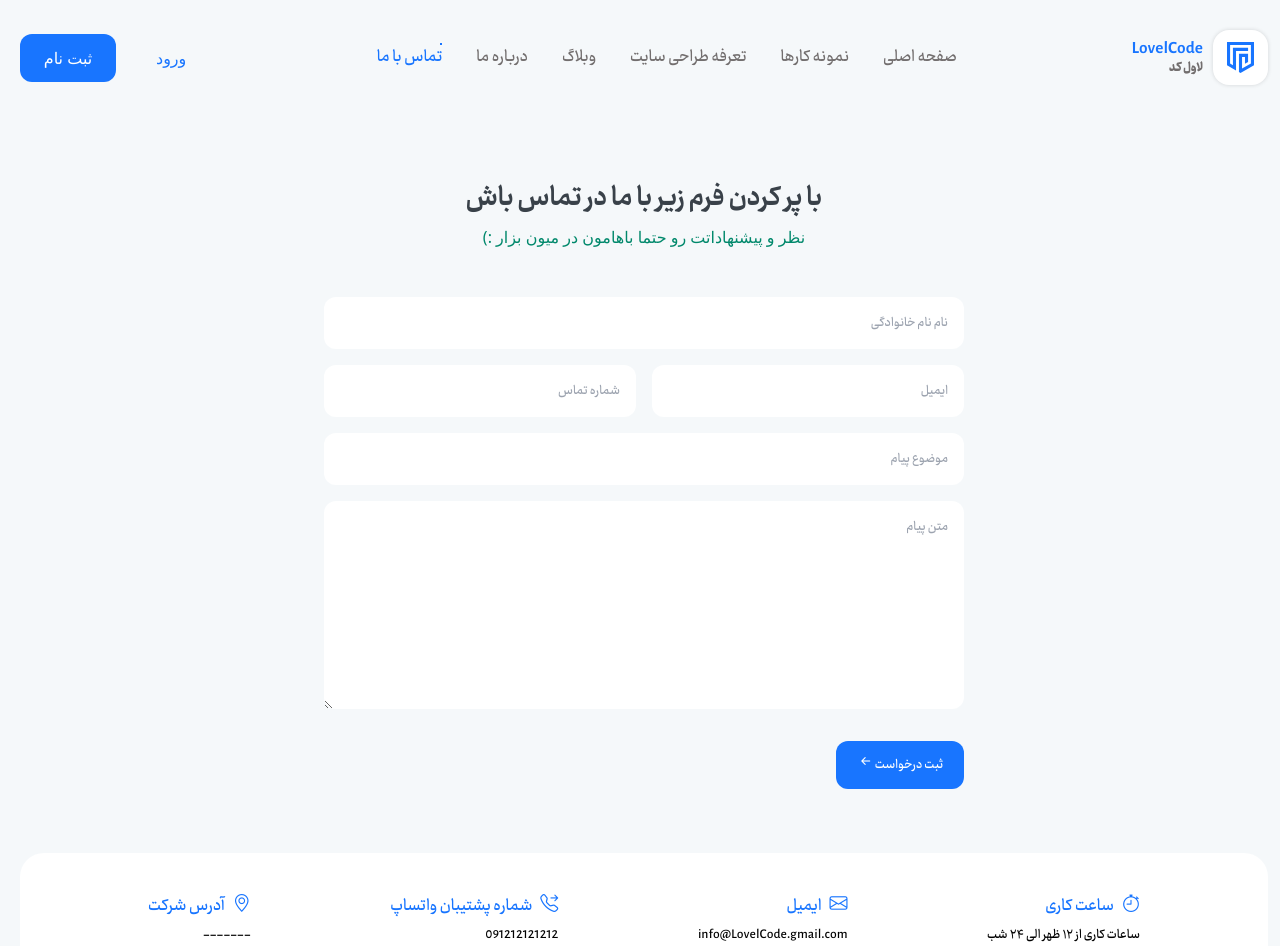
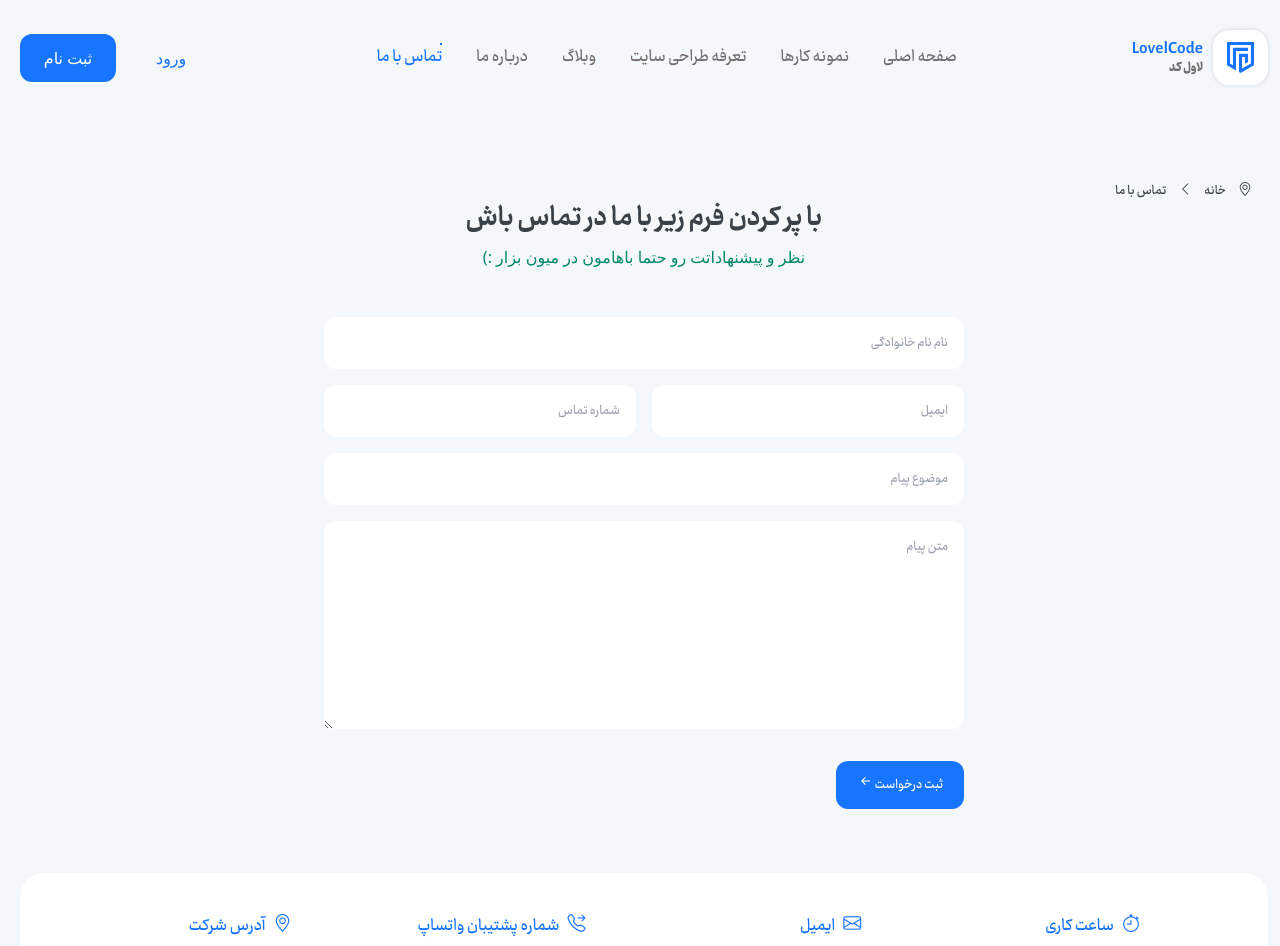
Before and after one commit to groupwebdevelopers/lovelcode, a React (Vite) app in the folder frontend/: page /contact-us in a window 1280 px wide. Shown: the top 946 px of the page. Built offline with nearby package versions, Linux system fonts and the light colour scheme.

Commit message:
Contactus page updated

```diff
--- a/frontend/src/pages/ContactUs/ContactUs.jsx
+++ b/frontend/src/pages/ContactUs/ContactUs.jsx
@@ -6,6 +6,12 @@ export default function ContactUs() {
   return (
     <div>
       <NavBar />
+      <div className="w-full container px-8 flex gap-3 items-center text-main-dark-text-web font-Ray-Bold text-xs md:text-sm">
+      <i class="bi bi-geo-alt"></i>
+      <span>خانه </span>
+      <i class="bi bi-chevron-left"></i>
+      <span>تماس با ما</span>
+      </div>
       <div className="container w-full flex flex-col items-center">
         <h1 className="text-main-dark-text-web font-Ray-ExtraBold text-xl md:text-2xl lg:text-3xl">
           با پر کردن فرم زیر با ما در تماس باش
@@ -45,7 +51,7 @@ export default function ContactUs() {
         </form>
       </div>
       <div className="container p-2 px-4  mt-14">
-        <ul className="w-full flex justify-between md:px-[5rem] lg:px-[8rem] px-3 py-10 rounded-3xl bg-white flex-grow flex-wrap gap-y-4 gap-x-4">
+        <ul className="w-full flex justify-between md:px-[5rem] lg:px-[8rem] px-5 py-10 rounded-3xl bg-white flex-grow flex-wrap gap-y-4 gap-x-4">
           <li className=" flex flex-col items-start">
             <div className="font-Ray-Bold text-main-blue-web text-lg flex gap-2">
               <i class="bi bi-stopwatch"></i>
@@ -76,7 +82,7 @@ export default function ContactUs() {
               <i class="bi bi-geo-alt"></i>
               <span>آدرس شرکت</span>
             </div>
-            <span className="font-Ray-Bold text-sm mt-1">-------</span>
+            <span className="font-Ray-Bold text-sm mt-1">---------------------</span>
           </li>
         </ul>
       </div>
```
